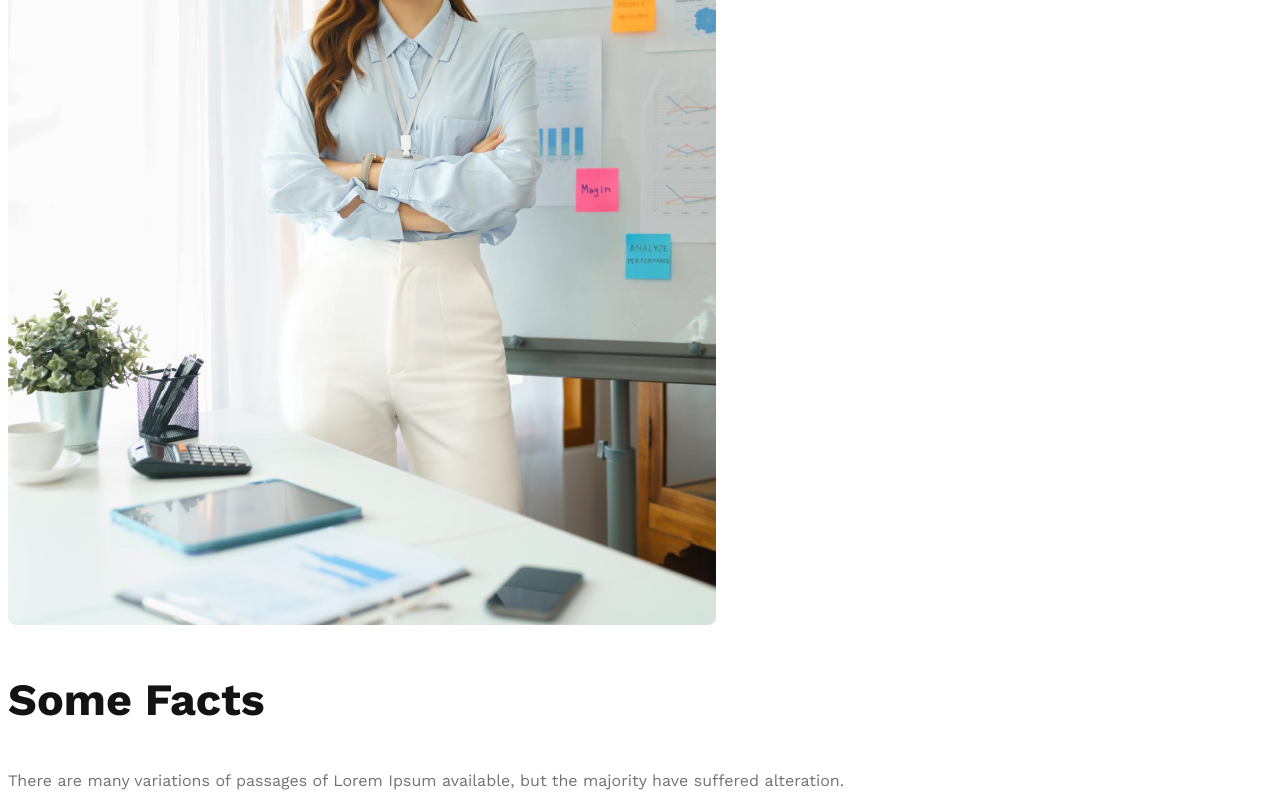
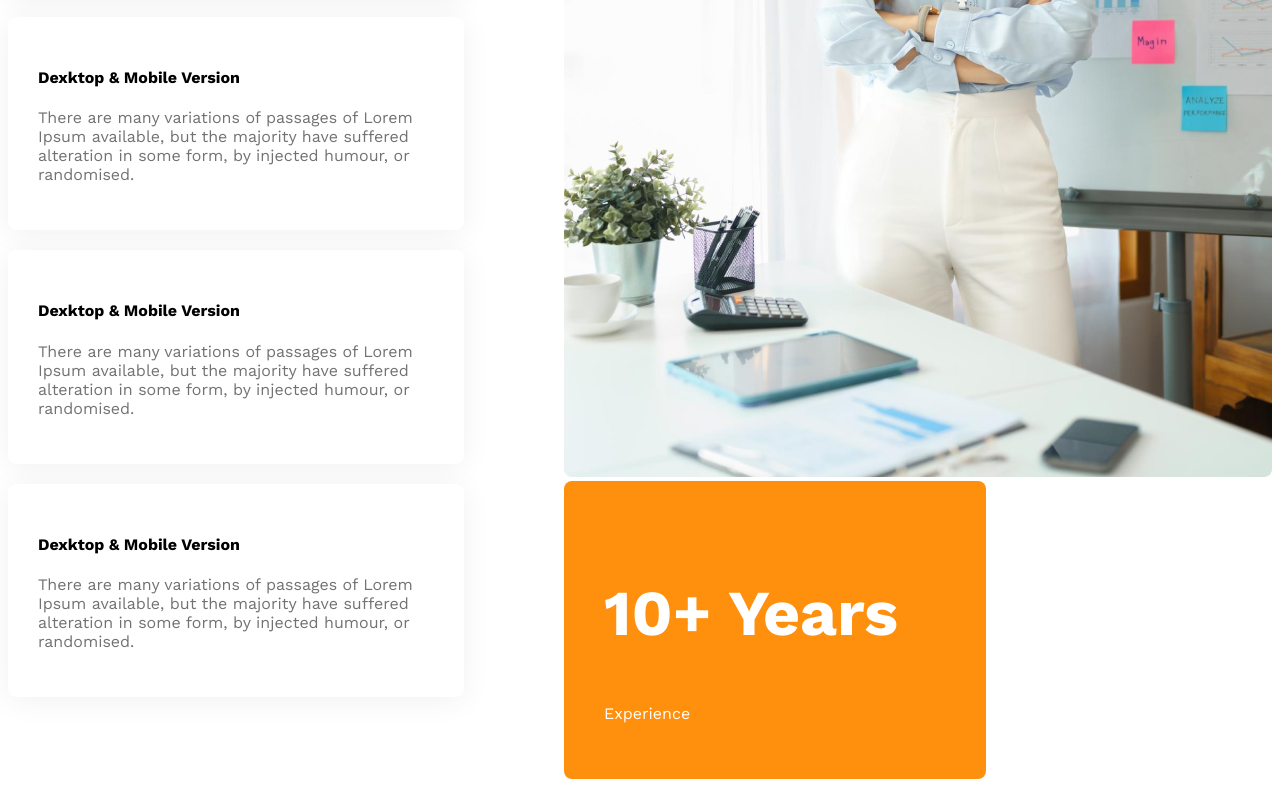
Before and after one commit to shohag0007/developer-portfolio-g3-architects-website, a plain HTML site: page index.html in a window 1280 px wide. Shown: the part 2424-3217 px from the top of the page. Drawn offline with nearby package versions, Linux system fonts and the light colour scheme.

Commit message:
features section added

```diff
--- a/index.html
+++ b/index.html
@@ -51,7 +51,7 @@
 <!--features section-->
 <section class="features">
     <div class="feature-content">
-        <h3 class="section-title">Features you will love & enjoy
+        <h3 class="section-title">Features you will<br> love & enjoy
 
         </h3>
         <p class="text-light-gray">There are many variations of passages of Lorem Ipsum available, but the majority have suffered alteration in some form, by injected humour, or randomised words which don't look even</p>
@@ -61,10 +61,29 @@
             <p class="text-light-gray">There are many variations of passages of Lorem Ipsum available, but the majority have suffered alteration in some form, by injected humour, or randomised.</p>
 
         </div>
+        <div class="card">
+            <h4>Dexktop & Mobile Version</h4>
+            <p class="text-light-gray">There are many variations of passages of Lorem Ipsum available, but the majority have suffered alteration in some form, by injected humour, or randomised.</p>
+
+        </div>
+        <div class="card">
+            <h4>Dexktop & Mobile Version</h4>
+            <p class="text-light-gray">There are many variations of passages of Lorem Ipsum available, but the majority have suffered alteration in some form, by injected humour, or randomised.</p>
+
+        </div>
+        <div class="card">
+            <h4>Dexktop & Mobile Version</h4>
+            <p class="text-light-gray">There are many variations of passages of Lorem Ipsum available, but the majority have suffered alteration in some form, by injected humour, or randomised.</p>
+
+        </div>
 
     </div>
     <div class="feature-img">
         <img src="images/architect.png" alt="">
+        <div class="ten-years-badge">
+            <h2>10+ Years</h2>
+            <p>Experience</p>
+        </div>
     </div>
 
 </section>
--- a/styles/architects.css
+++ b/styles/architects.css
@@ -121,6 +121,40 @@ main {
 
 }
 
+/* feature section styles*/
+
+.features {
+    margin-top: 130px;
+    display: flex;
+    gap: 100px;
+}
+
+.features .section-title {
+    border-left: 5px solid #FF900E;
+    padding-left: 20px;
+
+}
+
+.feature-content .card {
+    padding: 30px;
+    margin-bottom: 20px;
+    border-radius: 8px;
+    background: #FFF;
+    box-shadow: 0px 4px 30px 0px rgba(0, 0, 0, 0.06);
+}
+
+.ten-years-badge {
+    border-radius: 8px;
+    background: #FF900E;
+    color: #FFF;
+    width: 342px;
+    padding: 40px;
+}
+
+.ten-years-badge h2{
+    font-size: 4rem;
+}
+
 /* facts section*/
 
 
@@ -138,35 +172,35 @@ main {
 
 }
 
-.facts-card-container .card-title{
+.facts-card-container .card-title {
     font-weight: 600;
     font-size: 1.25rem;
 }
 
-.facts-card-container .card-stats{
+.facts-card-container .card-stats {
     font-size: 2.8rem;
     color: #424242;
     margin-top: 10px;
     margin-bottom: 10px;
 }
 
-.sponsors{
+.sponsors {
     text-align: center;
 }
 
-.sponsors-img-container{
-   margin-top: 50px;
+.sponsors-img-container {
+    margin-top: 50px;
     display: flex;
     justify-content: space-evenly;
     align-items: center;
     gap: 20px;
 }
 
-.sponsors-img-container img{
+.sponsors-img-container img {
     width: 165px;
 }
 
-    /* sponsors styles*/
+/* sponsors styles*/
 
 /* responsive media queries */
 /* mobile devices */
@@ -176,7 +210,9 @@ main {
     }
 
     nav,
-    .teams-container, .facts-card-container, .sponsors-img-container{
+    .teams-container,
+    .facts-card-container,
+    .sponsors-img-container {
         flex-direction: column;
     }
 
@@ -184,12 +220,12 @@ main {
         grid-template-columns: 1fr;
     }
 
-   /* .teams-content, .facts-card-container {
+    /* .teams-content, .facts-card-container {
         padding-left: 20px;
         padding-right: 20px;
     }*/
 
-    .facts-card-container{
+    .facts-card-container {
         gap: 20px;
     }
 }
@@ -201,7 +237,8 @@ main {
     }
 
     nav,
-    .teams-container, .sponsors-img-container {
+    .teams-container,
+    .sponsors-img-container {
         flex-direction: column;
     }
 }
```
